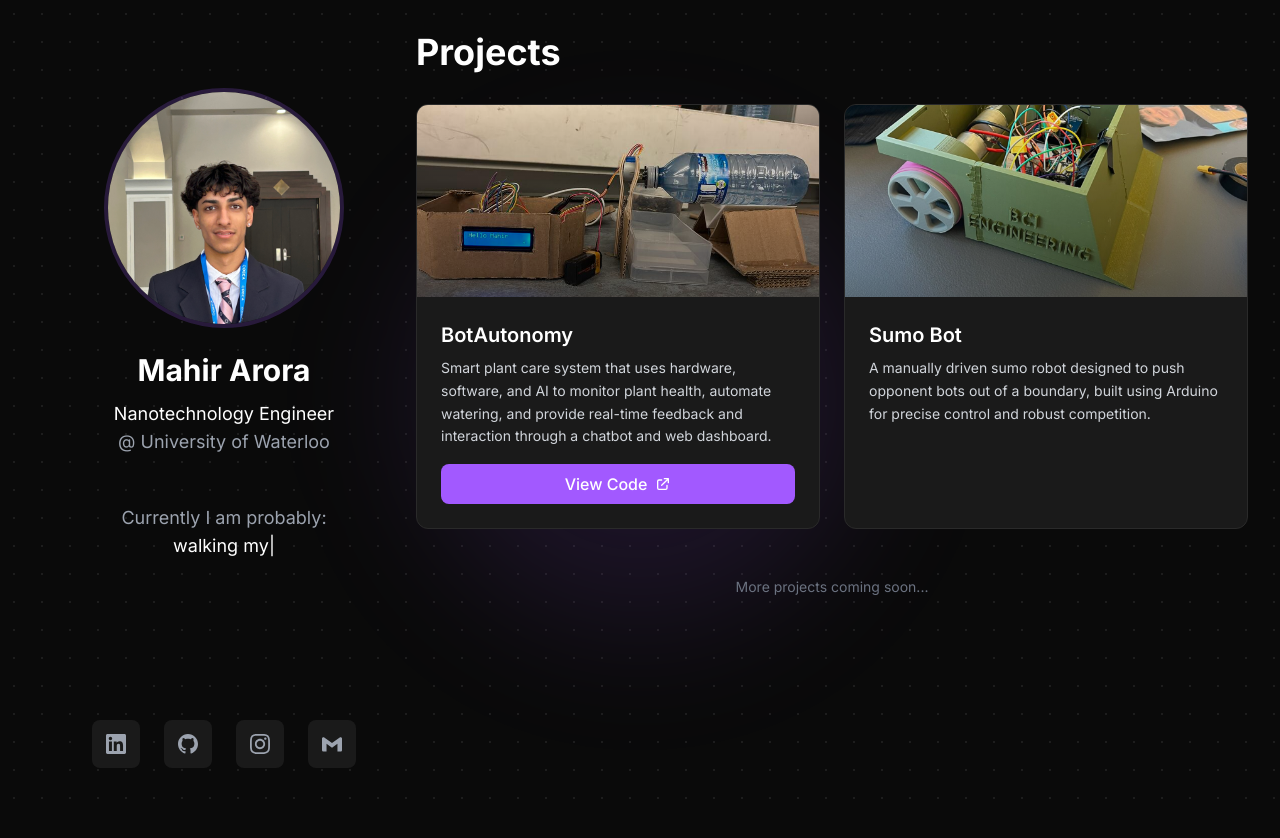
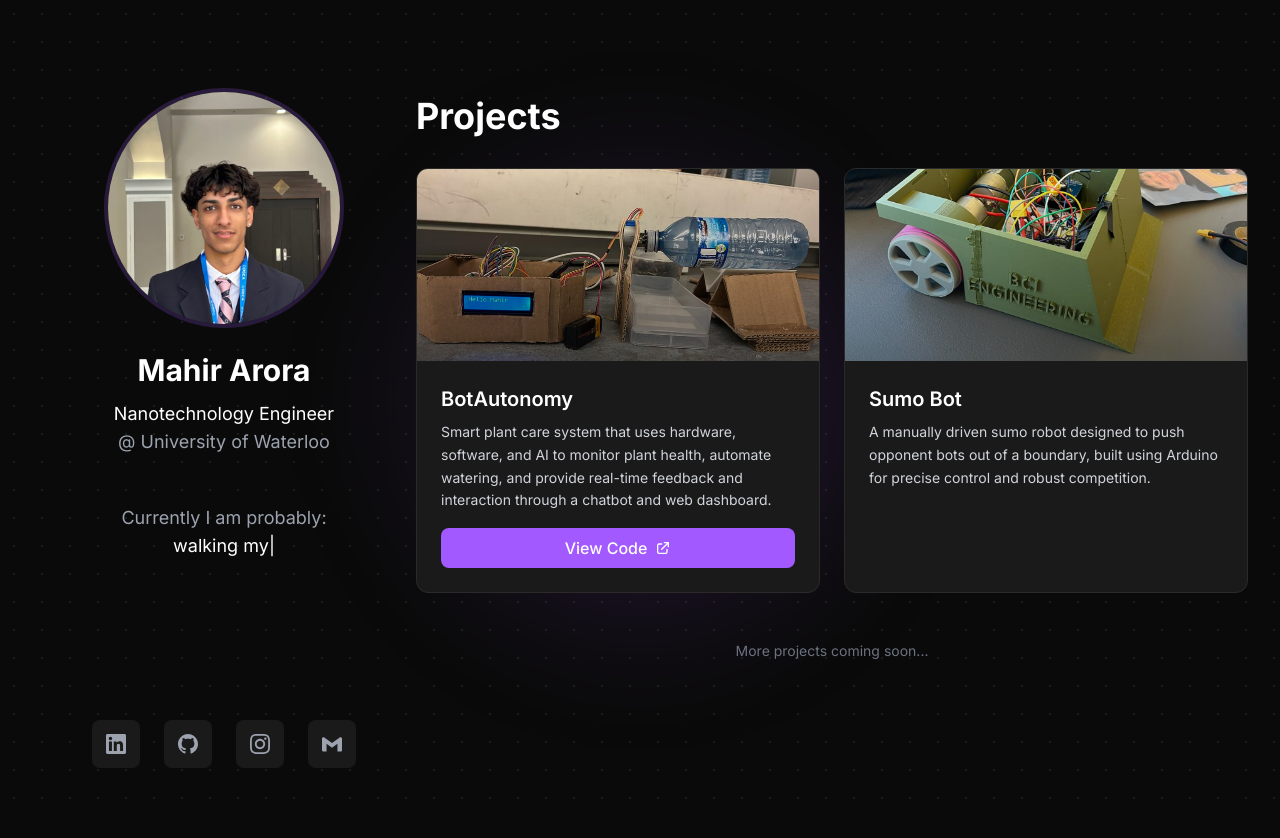
Before and after one commit to Syinaric/engineering-portfolio, a React (Create React App) app: page / in a window 1280 px wide. Shown: the top 838 px of the page. Before the commit the page ends 800 px from the top, so only its background shows below. Built offline with nearby package versions, Linux system fonts and the light colour scheme.

Commit message:
Add top margin to projects section for better spacing

```diff
--- a/src/components/ProjectsList.tsx
+++ b/src/components/ProjectsList.tsx
@@ -4,7 +4,7 @@ import { projects } from '../data/projects';
 
 const ProjectsList: React.FC = () => {
   return (
-    <div className="p-4 lg:p-8 pt-16 lg:pt-8">
+    <div className="p-4 lg:p-8 pt-16 lg:pt-8 mt-16">
       {/* Header */}
       <div className="mb-8">
         <h1 className="text-3xl lg:text-4xl font-bold text-white mb-2">Projects</h1>
```
